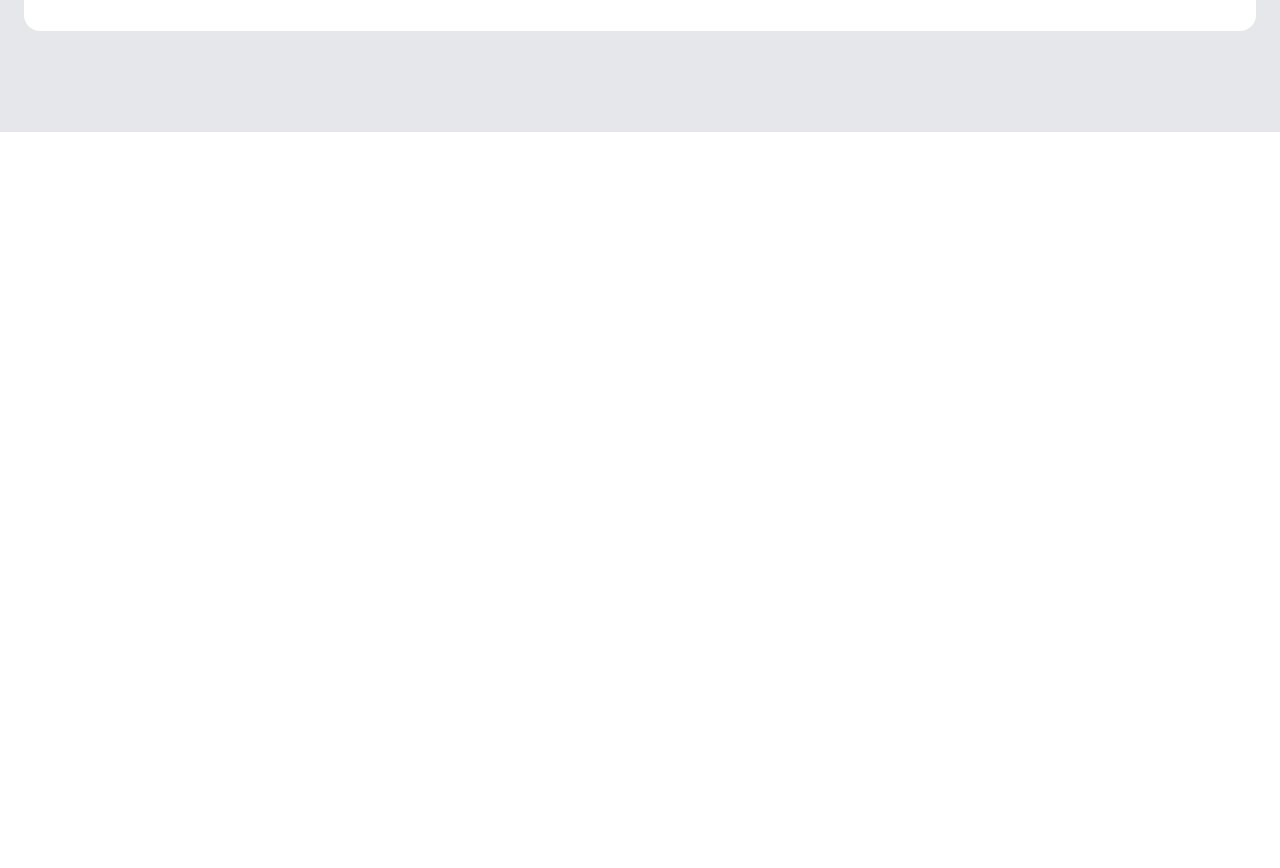
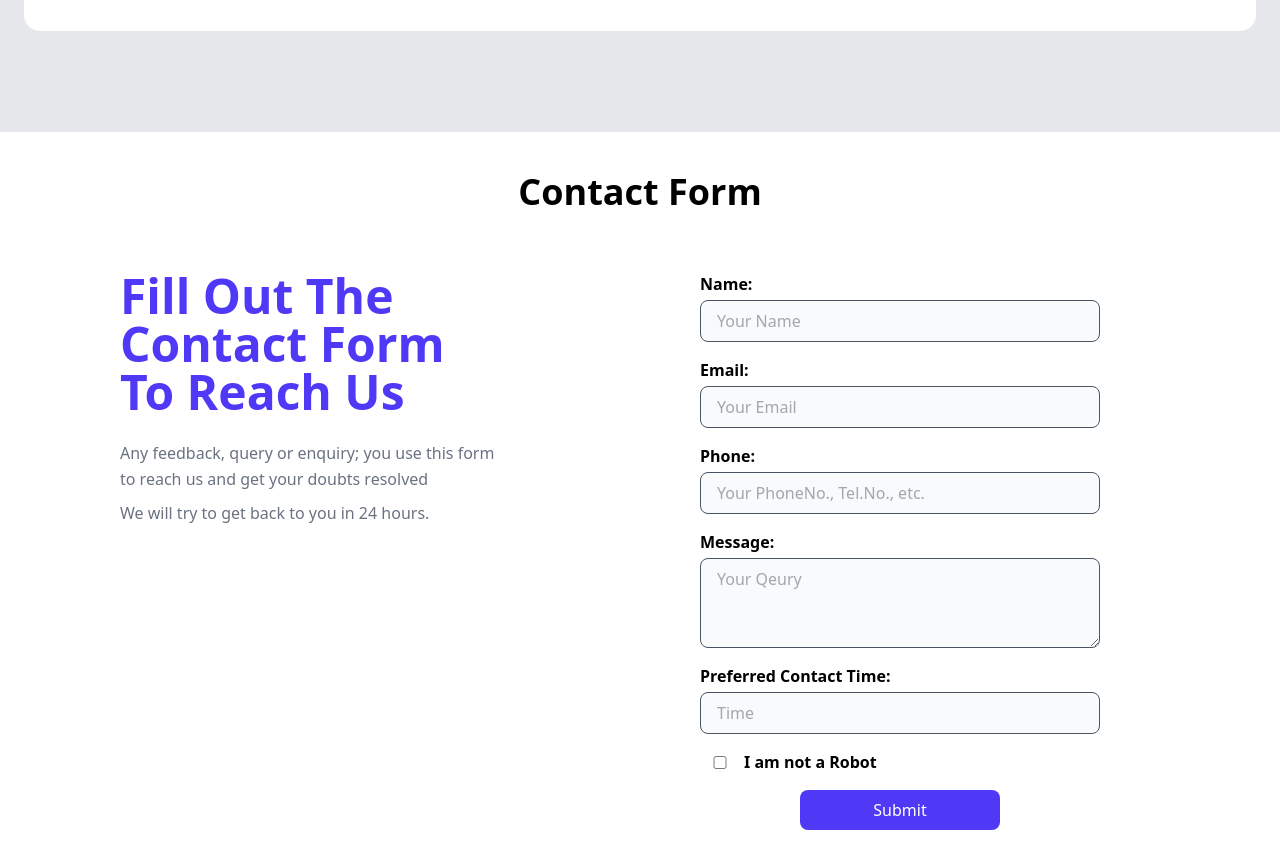
Before and after one commit to PraManGit17/CalmClaim, a Next.js app in the folder project/: page / in a window 1280 px wide. Shown: the part 3060-3928 px from the top of the page. Before the commit the page ends 3192 px from the top, so only its background shows below. Built offline with nearby package versions, Linux system fonts and the light colour scheme.

Commit message:
contactus

```diff
--- a/project/src/app/page.js
+++ b/project/src/app/page.js
@@ -4,6 +4,7 @@ import Navbar from '@/components/Navbar'
 import Services from '@/components/Services'
 import FAQ from '@/components/FAQ'
 import React from 'react'
+import Contact from '@/components/Contact'
 
 const Page = () => {
   return (
@@ -13,6 +14,7 @@ const Page = () => {
      <About />
      <Services />
      <FAQ />
+     <Contact />
     </div>
   )
 }
--- a/project/src/components/Contact.js
+++ b/project/src/components/Contact.js
@@ -1,9 +1,92 @@
 import React from 'react'
+import { MdCheckBox } from 'react-icons/md'
 
 const Contact = () => {
   return (
-    <div>
+    <div className='w-full h-screen'>
 
+      <div className='flex flex-col items-center px-20 py-10 w-full h-full'>
+
+        <div className='w-full flex items-center justify-center text-4xl font-semibold'>
+          Contact Form
+        </div>
+
+        <div className='w-full h-full p-10 flex items-start justify-between'>
+
+          <div className='flex flex-col w-1/2 h-full py-5'>
+            <div className='text-5xl font-semibold w-[75%] text-indigo-600'>Fill Out The Contact Form To Reach Us</div>
+            <div className='max-w-96 text-gray-500 font-normal mt-6 leading-relaxed'>Any feedback, query or enquiry; you use this form to reach us and get your doubts resolved</div>
+            <div className='text-gray-500 font-normal mt-2 leading-relaxed'>We will try to get back to you in 24 hours.</div>
+          </div>
+
+
+          <div className='flex w-1/2 h-full px-15 py-5'>
+            <form className='flex flex-col space-y-4 w-full h-full'>
+
+              <div className='w-full flex flex-col gap-1'>
+                <label className='text-mds font-semibold'>Name:</label>
+                <input
+                  type='text'
+                  placeholder='Your Name'
+                  className='border px-4 py-2 rounded-lg bg-gray-50 placeholder:font-medium text-gray-600'
+                />
+              </div>
+
+              <div className='w-full flex flex-col gap-1'>
+                <label className='text-md font-semibold'>Email:</label>
+                <input
+                  type='text'
+                  placeholder='Your Email'
+                  className='border px-4 py-2 rounded-lg bg-gray-50 placeholder:font-medium text-gray-600'
+                />
+              </div>
+
+              <div className='w-full flex flex-col gap-1'>
+                <label className='text-md font-semibold'>Phone:</label>
+                <input
+                  type='text'
+                  placeholder='Your PhoneNo., Tel.No., etc.'
+                  className='border px-4 py-2 rounded-lg bg-gray-50 placeholder:font-medium text-gray-600'
+                />
+              </div>
+
+
+              <div className='w-full flex flex-col gap-1'>
+                <label className='text-md font-semibold'>Message:</label>
+                <textarea
+                  rows={3}
+                  cols={4}
+                  placeholder='Your Qeury'
+                  className='border px-4 py-2 rounded-lg bg-gray-50 placeholder:font-medium text-gray-600'
+                />
+              </div>
+
+              <div className='w-full flex flex-col gap-1'>
+                <label className='text-md font-semibold'>Preferred Contact Time:</label>
+                <input
+                  type='text'
+                  placeholder='Time'
+                  className='border px-4 py-2 rounded-lg bg-gray-50 placeholder:font-medium text-gray-600'
+                />
+              </div>
+
+              <div className='w-full flex items-center justify-start gap-1'>
+                <input
+                  type='checkbox'
+                  className='w-10'
+                />
+                <label className='text-md font-semibold'>I am not a Robot</label>
+              </div>
+
+              <div className='w-full flex items-center justify-center'>
+                <button className='px-3 py-2 bg-indigo-600 w-[50%] text-white rounded-lg'>Submit</button>
+              </div>
+
+
+            </form>
+          </div>
+        </div>
+      </div>
     </div>
   )
 }
```
